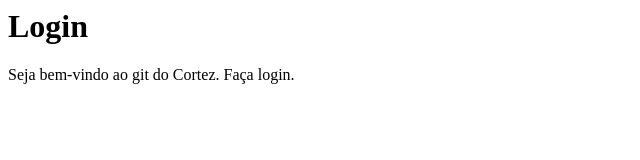
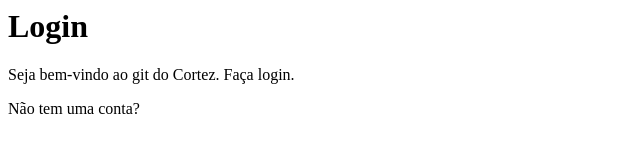
Before and after one commit to Artur-Cortez/tutorialVitor, a plain HTML site: page index.html in a window 1280 px wide. Shown: the whole page, without its empty margins (0-640 px from the left). Drawn offline with Linux system fonts and the light colour scheme.

Commit message:
adição de parágrafo

```diff
--- a/index.html
+++ b/index.html
@@ -8,6 +8,7 @@
     <body>
         <h1>Login</h1>
         <p>Seja bem-vindo ao git do Cortez. Faça login.</p>
+        <p>Não tem uma conta?</p>
     </body>
 
 </html>
```
